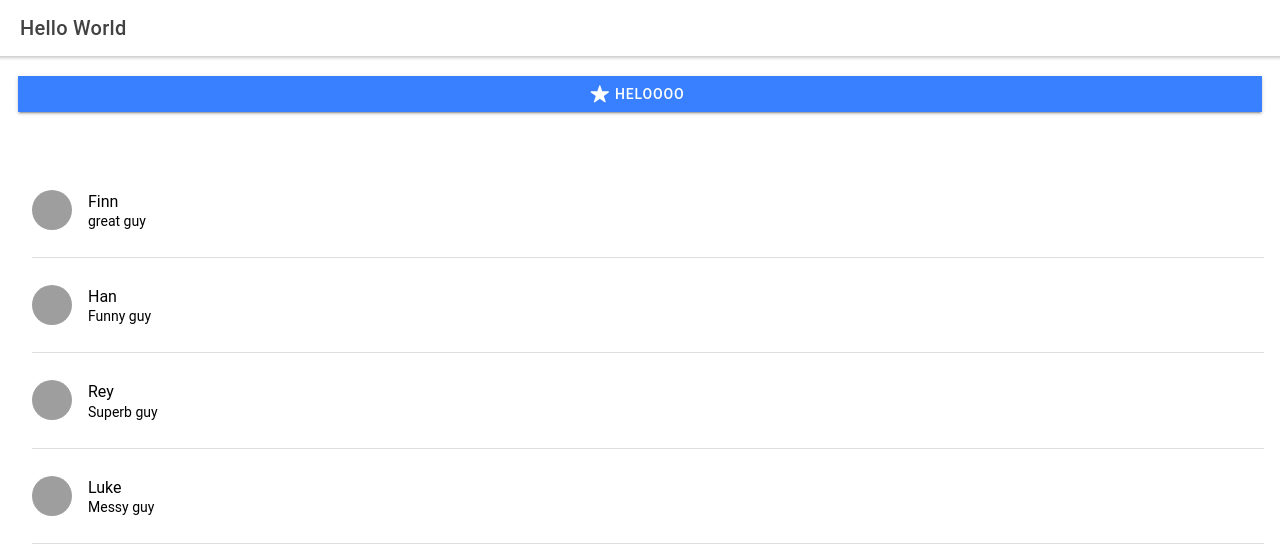
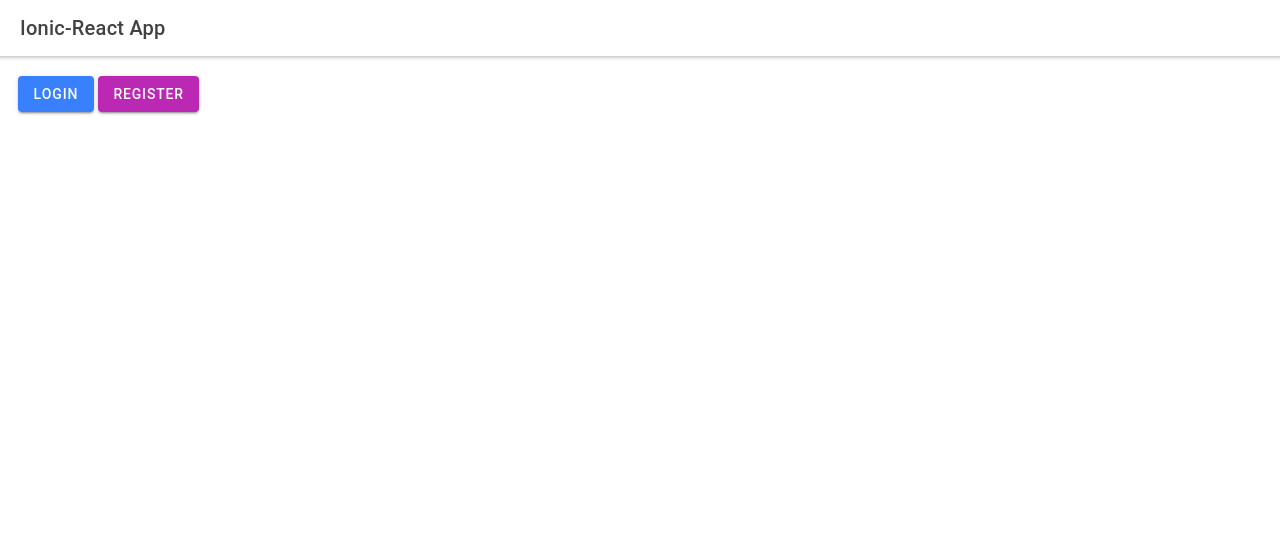
Before and after one commit to siuming0610/react-ionic-firebase, a React (Create React App) app: page / in a window 1280 px wide. Shown: the top 554 px of the page. Built offline with nearby package versions, Linux system fonts and the light colour scheme; grey boxes are pictures that could not be loaded.

Commit message:
user login & register pages added

```diff
--- a/src/App.tsx
+++ b/src/App.tsx
@@ -3,6 +3,8 @@ import { Route } from 'react-router-dom';
 import { IonApp, IonRouterOutlet } from '@ionic/react';
 import { IonReactRouter } from '@ionic/react-router';
 import Home from './pages/Home';
+import Login from './pages/Login';
+import Register from './pages/Register';
 
 /* Core CSS required for Ionic components to work properly */
 import '@ionic/react/css/core.css';
@@ -27,7 +29,9 @@ const App: React.FC = () => (
   <IonApp>
     <IonReactRouter>
       <IonRouterOutlet>
-        <Route path="/" component={Home} exact/>
+        <Route path="/" component={Home} exact />
+        <Route path="/login" component={Login} exact />
+        <Route path="/register" component={Register} exact />
       </IonRouterOutlet>
     </IonReactRouter>
   </IonApp>
--- a/src/pages/Home.tsx
+++ b/src/pages/Home.tsx
@@ -1,85 +1,26 @@
 import {
-  IonContent, IonHeader, IonPage, IonList,
-  IonTitle, IonToolbar, IonItem, IonAvatar,
-  IonLabel, IonItemSliding, IonItemOptions, IonItemOption,
-  IonButton, IonIcon, IonInput
+  IonContent,
+  IonHeader,
+  IonPage,
+  IonTitle,
+  IonToolbar,
+  IonButton
 } from '@ionic/react';
 
-import { star } from 'ionicons/icons';
-
-import React, { useState, useEffect } from 'react';
-import './Home.css';
-
-const arr = [
-  {
-    name: 'Finn',
-    desc: 'great guy'
-  },
-  {
-    name: 'Han',
-    desc: 'Funny guy'
-  },
-  {
-    name: 'Rey',
-    desc: 'Superb guy'
-  },
-  {
-    name: 'Luke',
-    desc: 'Messy guy'
-  }
-]
+import React, { useState } from 'react';
 
 const Home: React.FC = () => {
-
-  const [input, setInput] = useState<string>('')
-
-  // Similar to componentDidMount and componentDidUpdate:
-  useEffect(() => {
-    console.log('input', input)
-  }, [input])
 
   return (
     <IonPage>
       <IonHeader>
         <IonToolbar>
-          <IonTitle>Hello World</IonTitle>
+          <IonTitle>Ionic-React App</IonTitle>
         </IonToolbar>
       </IonHeader>
       <IonContent className="ion-padding">
-        <IonButton expand="full" color="primary">
-          <IonIcon slot="start" icon={star}></IonIcon>
-          Heloooo
-        </IonButton>
-
-        <IonInput
-          value={input}
-          onIonChange={(e: any) => setInput(e.target.value)}>
-        </IonInput>
-
-
-        <IonList>
-          {arr.map(elem => (
-            <IonItemSliding key={elem.name}>
-              <IonItem>
-                <IonAvatar>
-                  <img
-                    src={`https://ionicframework.com/docs/demos/api/list/avatar-${elem.name.toLowerCase()}.png`}
-                    alt="logo"
-                  />
-                </IonAvatar>
-
-                <IonLabel className="ion-padding">
-                  <h2>{elem.name}</h2>
-                  <h3>{elem.desc}</h3>
-                </IonLabel>
-              </IonItem>
-              <IonItemOptions side="start">
-                <IonItemOption onClick={() => alert('You pressed the delete key!')}>Delete</IonItemOption>
-              </IonItemOptions>
-
-            </IonItemSliding>
-          ))}
-        </IonList>
+        <IonButton routerLink="/login">Login</IonButton>
+        <IonButton routerLink="/register" color="secondary">Register</IonButton>
       </IonContent>
     </IonPage>
   );
--- /dev/null
+++ b/src/pages/Login.tsx
@@ -0,0 +1,47 @@
+import {
+  IonContent,
+  IonHeader,
+  IonPage,
+  IonTitle,
+  IonToolbar,
+  IonInput,
+  IonButton
+} from '@ionic/react';
+
+import React, { useState } from 'react';
+import './Home.css';
+import { Link } from 'react-router-dom';
+
+const Login: React.FC = () => {
+  const [username, setUsername] = useState('')
+  const [password, setPassword] = useState('')
+
+  function loginUser() {
+    console.log('Username', username, 'Password', password)
+  }
+
+  return (
+    <IonPage>
+      <IonHeader>
+        <IonToolbar>
+          <IonTitle>Login</IonTitle>
+        </IonToolbar>
+      </IonHeader>
+      <IonContent className="ion-padding">
+        <IonInput
+          placeholder="Username?"
+          onIonChange={(e: any) => setUsername(e.target.value)}/>
+        <IonInput
+          placeholder="Password?"
+          onIonChange={(e: any) => setPassword(e.target.value)}/>
+        <IonButton onClick={loginUser}>Login</IonButton>
+
+        <p>
+          New here? <Link to="/register">Register</Link>
+        </p>
+      </IonContent>
+    </IonPage>
+  );
+};
+
+export default Login;
--- /dev/null
+++ b/src/pages/Register.tsx
@@ -0,0 +1,52 @@
+import {
+  IonContent,
+  IonHeader,
+  IonPage,
+  IonTitle,
+  IonToolbar,
+  IonInput,
+  IonButton
+} from '@ionic/react';
+
+import React, { useState } from 'react';
+import './Home.css';
+import { Link } from 'react-router-dom';
+
+const Register: React.FC = () => {
+  const [username, setUsername] = useState('')
+  const [password, setPassword] = useState('')
+  const [cpassword, setCPassword] = useState('')
+
+  function registerUser() {
+    console.log('Username', username, 'Password', password, 'Confirm password', cpassword)
+  }
+
+  return (
+    <IonPage>
+      <IonHeader>
+        <IonToolbar>
+          <IonTitle>Register</IonTitle>
+        </IonToolbar>
+      </IonHeader>
+      <IonContent className="ion-padding">
+        <IonInput
+          placeholder="Username?"
+          onIonChange={(e: any) => setUsername(e.target.value)}/>
+        <IonInput
+          placeholder="Password?"
+          onIonChange={(e: any) => setPassword(e.target.value)}/>
+        <IonInput
+          placeholder="Confirm Password?"
+          onIonChange={(e: any) => setCPassword(e.target.value)}/>
+        <IonButton onClick={registerUser}>Register</IonButton>
+
+        <p>
+          Already have an account? <Link to="/login">Login</Link>
+        </p>
+      </IonContent>
+    </IonPage>
+  );
+
+};
+
+export default Register;
```
Also changed, not shown: 1 other file (tests, documents, lock files or other folders).
